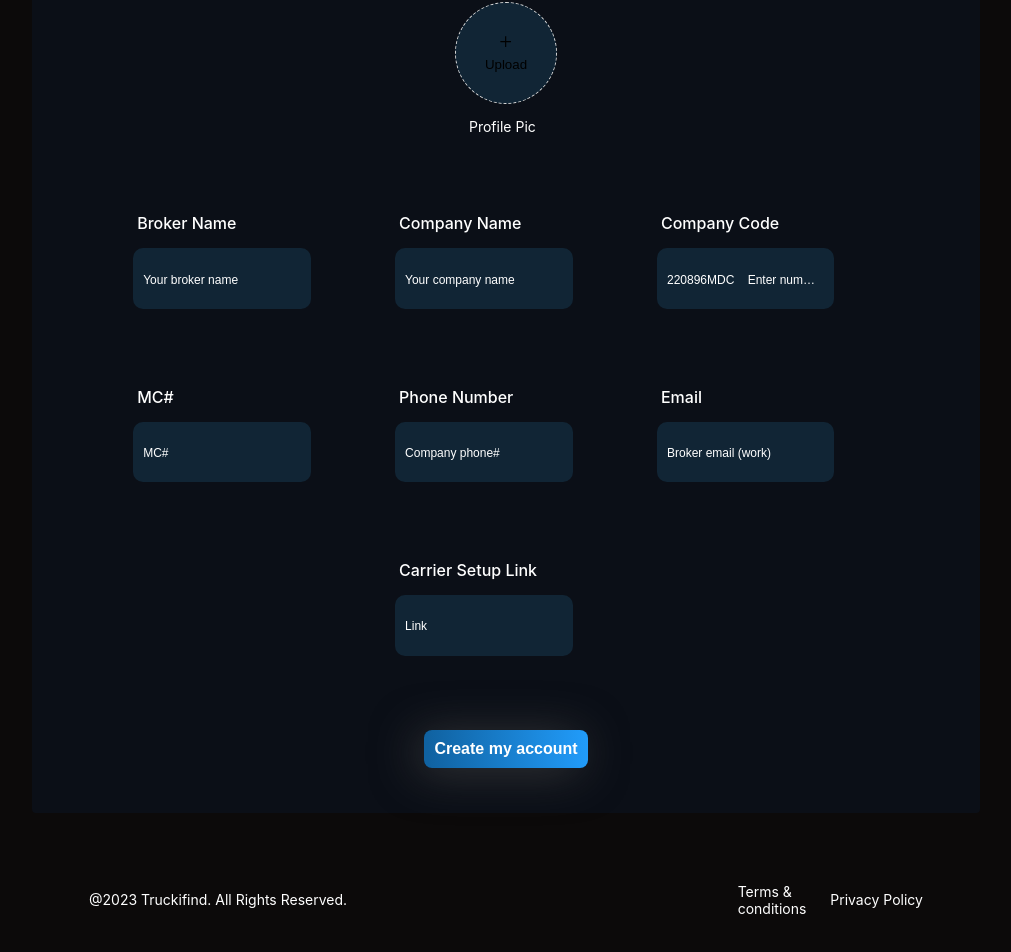
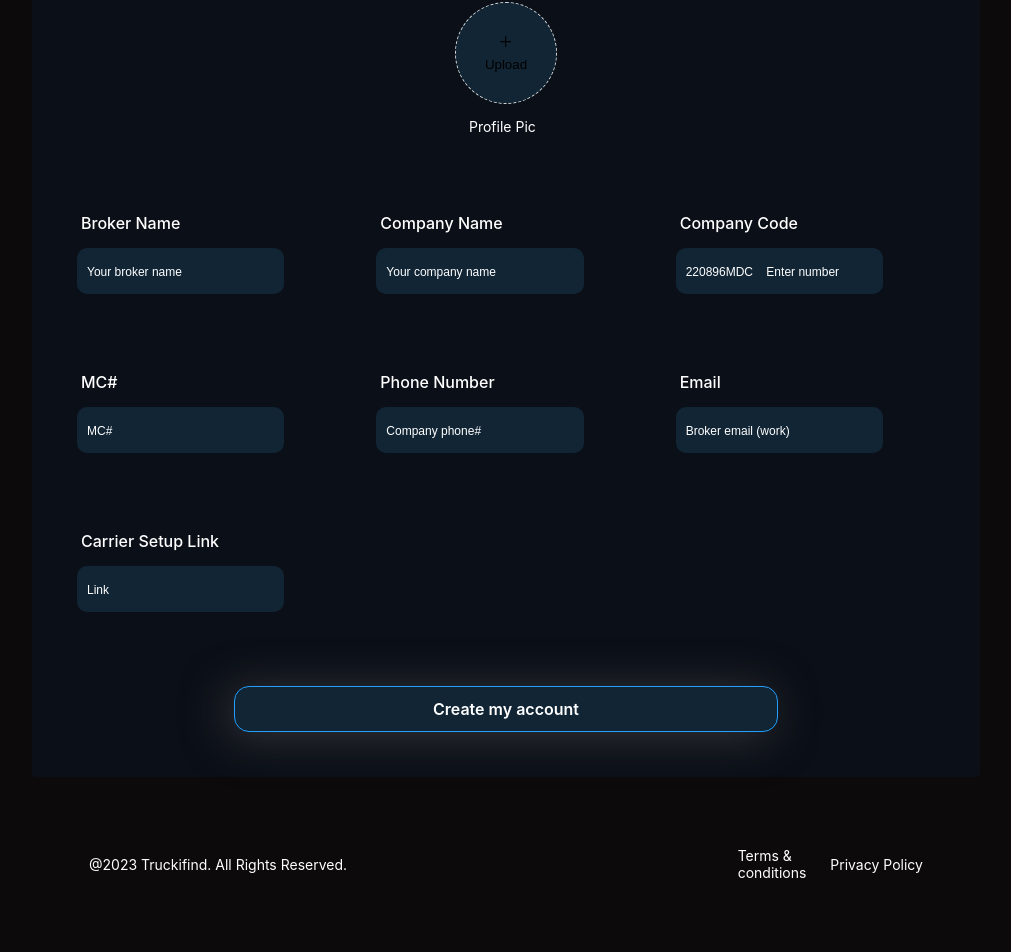
Before and after one commit to thirashivam/truckifind_web, a React (Create React App) app: page /broker in a window 1280 px wide. Shown: the part 312-1264 px from the top of the page, without its empty margins (134-1145 px from the left). After the commit the page ends 1231 px from the top, so only its background shows below. Built offline with nearby package versions, Linux system fonts and the light colour scheme.

Commit message:
home page/ login page/driver page /dispatcher page/broker page chnage

```diff
--- a/src/index.css
+++ b/src/index.css
@@ -710,10 +710,13 @@ body {
 
 .logintext {
     color: #fff !important;
-    font-family: Poppins, sans-serif;
-    font-size: 1.6rem;
-    line-height: 1.6;
-    padding: 0;
+    font-family: Inter;
+    font-size: 36px;
+    font-weight: 600;
+    line-height: 60px;
+    letter-spacing: 0em;
+    text-align: left;
+    width: 80%;
 }
 
 .login_textfrom1 {
@@ -752,9 +755,8 @@ body {
     border-color: rgba(93, 94, 96, .7);
     border-radius: 10px;
     font-weight: 600;
-    padding: 1.4rem 1rem 1.4rem 60px;
     padding-left: 10px !important;
-    padding: 1.2rem 1rem;
+    padding: 12px;
     width: 80%;
 }
 
@@ -807,16 +809,14 @@ body {
     border-color: rgba(93, 94, 96, .7);
     border-radius: 10px;
     font-weight: 600;
-    font-size: 1.6rem;
-    height: 100%;
-    line-height: 1.6;
-    padding: 0;
+    padding: 1.4rem 1rem 1.4rem 60px;
+    padding-left: 10px !important;
+    padding: 1.2rem 1rem;
     width: 100%;
 }
 
 .login_inputbox::placeholder {
-    color: #FFFFFF;
-    font: 0.75rem sans-serif;
+    color: #dadada;
 }
 .login_Imagepage{
     width: 100%;
@@ -877,7 +877,7 @@ body {
 }
 
 .login_inputbox {
-    padding: 6px;
+    padding: 10px;
     align-items: center;
     justify-content: center;
 }
@@ -908,13 +908,11 @@ body {
 
 .broker_row1 {
     display: flex;
-    justify-content: center;
     align-items: center;
 }
 
 .broker_row2 {
     display: flex;
-    justify-content: center;
     align-items: center;
 }
 
@@ -927,28 +925,22 @@ body {
     margin: 20px;
 }
 
-.broker_row3 {
-    display: flex;
-    justify-content: center;
-    align-items: center;
-}
 
 .brokerbuton1 {
-    border: none;
-    width: fit-content;
-    border-radius: 8px;
-    padding: 10px;
+    border: 1px solid rgb(34, 159, 255);
+    border-radius: 15px;
     box-shadow: rgba(72, 72, 72, 0.72) -7px 4px 46px -1px;
-    background: linear-gradient(89.35deg, rgb(16, 98, 161) 2.37%, rgb(34, 159, 255) 105.12%);
+    background: rgb(17, 37, 53);
     color: rgb(255, 255, 255);
     text-align: center;
     font-size: 16px;
+    font-family: Inter;
     font-style: normal;
-    font-weight: 700;
+    font-weight: 600;
     line-height: normal;
-
-
-
+    overflow: hidden;
+    width: 65%;
+    padding: 12px 2px !important;
 }
 
 
@@ -1045,9 +1037,8 @@ body {
     border-color: rgba(93, 94, 96, .7);
     border-radius: 10px;
     font-weight: 600;
-    padding: 1.4rem 1rem 1.4rem 60px;
     padding-left: 10px !important;
-    padding: 1.2rem 1rem;
+    padding: 12px !important;
     width: 80%;
 }
 
@@ -1095,7 +1086,7 @@ body {
     line-height: normal;
     overflow: hidden;
     width: 25%;
-    padding: 16px 2px !important;
+    padding: 12px 2px !important;
 }
 
 .Dispatcher_button2 {
@@ -1218,9 +1209,8 @@ body {
     border-color: rgba(93, 94, 96, .7);
     border-radius: 10px;
     font-weight: 600;
-    padding: 1.4rem 1rem 1.4rem 60px;
     padding-left: 10px !important;
-    padding: 1.2rem 1rem;
+    padding: 12px !important;
     width: 80%;
 }
 
@@ -1266,9 +1256,8 @@ body {
     border-color: rgba(93, 94, 96, .7);
     border-radius: 10px;
     font-weight: 600;
-    padding: 1.4rem 1rem 1.4rem 60px;
     padding-left: 10px !important;
-    padding: 1.2rem 1rem;
+    padding: 12PX;
     width: 80%;
 }
 
@@ -1296,9 +1285,8 @@ body {
     border-color: rgba(93, 94, 96, .7);
     border-radius: 10px;
     font-weight: 600;
-    padding: 1.4rem 1rem 1.4rem 60px;
     padding-left: 10px !important;
-    padding: 1.2rem 1rem;
+    padding: 12px !important;
     width: 80%;
 }
 
@@ -1308,7 +1296,7 @@ body {
     font-weight: 600;
     position: absolute;
     right: 115px;
-    top: 19px;
+    top: 12px;
 }
 
 .Dispatcher_AccessoriesText1 {
@@ -1344,7 +1332,7 @@ body {
     font-weight: 600;
     line-height: normal;
     width: 80%;
-    padding: 16px 2px !important;
+    padding: 12px 2px !important;
 }
 .Dispatcher_Accessoriesbutton1.selected {
     background-color: rgba(16, 98, 161, 1);
@@ -1361,7 +1349,7 @@ body {
 
 .Dispatcher_Summitbutton {
     border: 1px solid rgb(34, 159, 255);
-    border-radius: 24px;
+    border-radius: 15px;
     box-shadow: rgba(72, 72, 72, 0.72) -7px 4px 46px -1px;
     background: rgb(17, 37, 53);
     color: rgb(255, 255, 255);
@@ -1373,7 +1361,7 @@ body {
     line-height: normal;
     overflow: hidden;
     width: 65%;
-    padding: 16px 2px !important;
+    padding: 12px 2px !important;
 }
 
 .dispatcher_Input1::placeholder {
@@ -1565,10 +1553,6 @@ body {
 .texDispatcher {
     color: #fff;
     left: 50%;
-    /* right: 30%; */
-    /* text-align: center; */
-    /* text-align: justify; */
-
 }
 
 .textDriver {
@@ -1582,14 +1566,3 @@ body {
 .weight_dis {
     position: relative;
 }
-
-.Home_Container {
-    max-width: 1000px;
-    margin: 0 auto;
-    padding: 20px;
-  }
-  @media only screen and (max-width: 768px) {
-    .Home_Container {
-      max-width: 90%;
-    }
-  }
--- a/src/pages/Broker.js
+++ b/src/pages/Broker.js
@@ -92,7 +92,7 @@ function Broker() {
               </div>
             </Row>
             <Row  className='broker_row1'>
-              <Col className='brokercol1' xs={24} sm={12} md={8} lg={7} >
+              <Col className='brokercol1' xs={24} sm={12} md={8} lg={8} >
                 <p className='brokertext1'>Broker Name</p>
                 <Form.Item  >
                   <Input className='driInput'
@@ -105,7 +105,7 @@ function Broker() {
                   />
                 </Form.Item>
               </Col>
-              <Col className='brokercol2' xs={24} sm={12} md={8} lg={7}  >
+              <Col className='brokercol2' xs={24} sm={12} md={8} lg={8}  >
                 <p className='brokertext2'>Company Name</p>
                 <Form.Item  >
                   <Input className='driInput'
@@ -118,7 +118,7 @@ function Broker() {
                   />
                 </Form.Item>
               </Col>
-              <Col className='brokercol3' xs={24} sm={12} md={8} lg={7}  >
+              <Col className='brokercol3' xs={24} sm={12} md={8} lg={8}  >
                 <p className='brokertext3'>Company Code</p>
                 <Form.Item  >
                   <Input className='driInput'
@@ -133,7 +133,7 @@ function Broker() {
               </Col>
             </Row>
             <Row className='broker_row2'>
-              <Col className='brokercol1' xs={24} sm={12} md={8} lg={7} >
+              <Col className='brokercol1' xs={24} sm={12} md={8} lg={8} >
                 <p className='brokertext1'>MC#</p>
                 <Form.Item  >
                   <Input className='driInput'
@@ -146,7 +146,7 @@ function Broker() {
                   />
                 </Form.Item>
               </Col>
-              <Col className='brokercol2' xs={24} sm={12} md={8} lg={7}  >
+              <Col className='brokercol2' xs={24} sm={12} md={8} lg={8}  >
                 <p className='brokertext2'>Phone Number</p>
                 <Form.Item  >
                   <Input className='driInput'
@@ -159,7 +159,7 @@ function Broker() {
                   />
                 </Form.Item>
               </Col>
-              <Col className='brokercol3' xs={24} sm={12} md={8} lg={7}  >
+              <Col className='brokercol3' xs={24} sm={12} md={8} lg={8}  >
                 <p className='brokertext3'>Email</p>
                 <Form.Item  >
                   <Input className='driInput'
@@ -172,9 +172,7 @@ function Broker() {
                   />
                 </Form.Item>
               </Col>
-            </Row>
-            <Row className='broker_row3'>
-              <Col className='brokercol3' xs={24} sm={12} md={8} lg={7}  >
+              <Col className='brokercol3' xs={24} sm={12} md={8} lg={8}  >
                 <p className='brokertext3'>Carrier Setup Link</p>
                 <Form.Item  >
                   <Input className='driInput'
--- a/src/pages/Home.js
+++ b/src/pages/Home.js
@@ -57,8 +57,8 @@ const Home = () => {
           </div>
         </Col>
       </Row>
-      <div>
-          <Container className='Home_Container'>
+      <Row className='hader_Row1'>
+        <Col sm={20} >
           <div className='texthader2'>
             <p className='texthader21'>
               <b>Welcome to TruckiFind</b>, Your Ultimate solution for efficient and streamlined trucking operations.Enjoy our
@@ -67,8 +67,8 @@ const Home = () => {
               progress at each and every point.<b> Join our growing network and experience the future of trucking.</b>
             </p>
           </div>
-          </Container>
-      </div>
+        </Col>
+      </Row>
       <div>
         <div className='dis1'>
           <h1>Brokers</h1>
@@ -234,21 +234,23 @@ const Home = () => {
           </Row>
         </div>
       </div>
-      <Container>
+      <Row className='hader_Row1'>
+        <Col sm={20} >
           <footer className='Broker_footerHome'>
             <Row className='Broker_footerRow'>
               <Col className='Broker_footercol1' xs={12} sm={12} md={10} lg={14}>
                 <div>@2023 Truckifind. All Rights Reserved.</div>
               </Col>
-          <Col className='Broker_footercol2'  xs={6} sm={6} md={4} lg={2}>
+              <Col className='Broker_footercol2' xs={6} sm={6} md={4} lg={2}>
                 <div>Terms & conditions</div>
               </Col >
-          <Col className='Broker_footercol3'  xs={6} sm={6} md={4} lg={2}>
+              <Col className='Broker_footercol3' xs={6} sm={6} md={4} lg={2}>
                 <div>Privacy Policy</div>
               </Col>
             </Row>
           </footer>
-      </Container>
+        </Col>
+        </Row>
     </div>
   )
 }
--- a/src/pages/Login.js
+++ b/src/pages/Login.js
@@ -47,7 +47,6 @@ function Login() {
                   <Form.Item  >
                     <Input
                       className='login_inputbox'
-                      required="required"
                       style={{
                         border: 'none',
                         color: '#FFFFFF',
```
Lines whose indentation alone changed are shown as unchanged.
